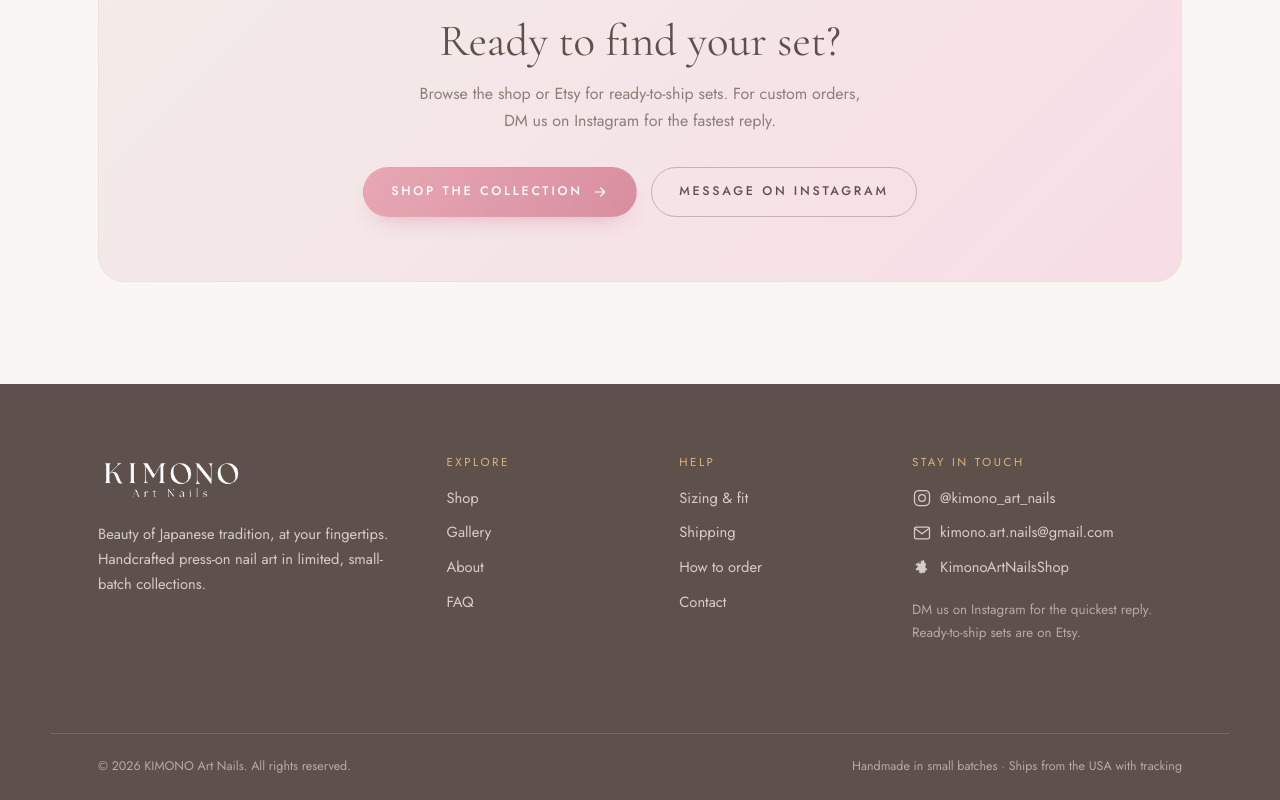
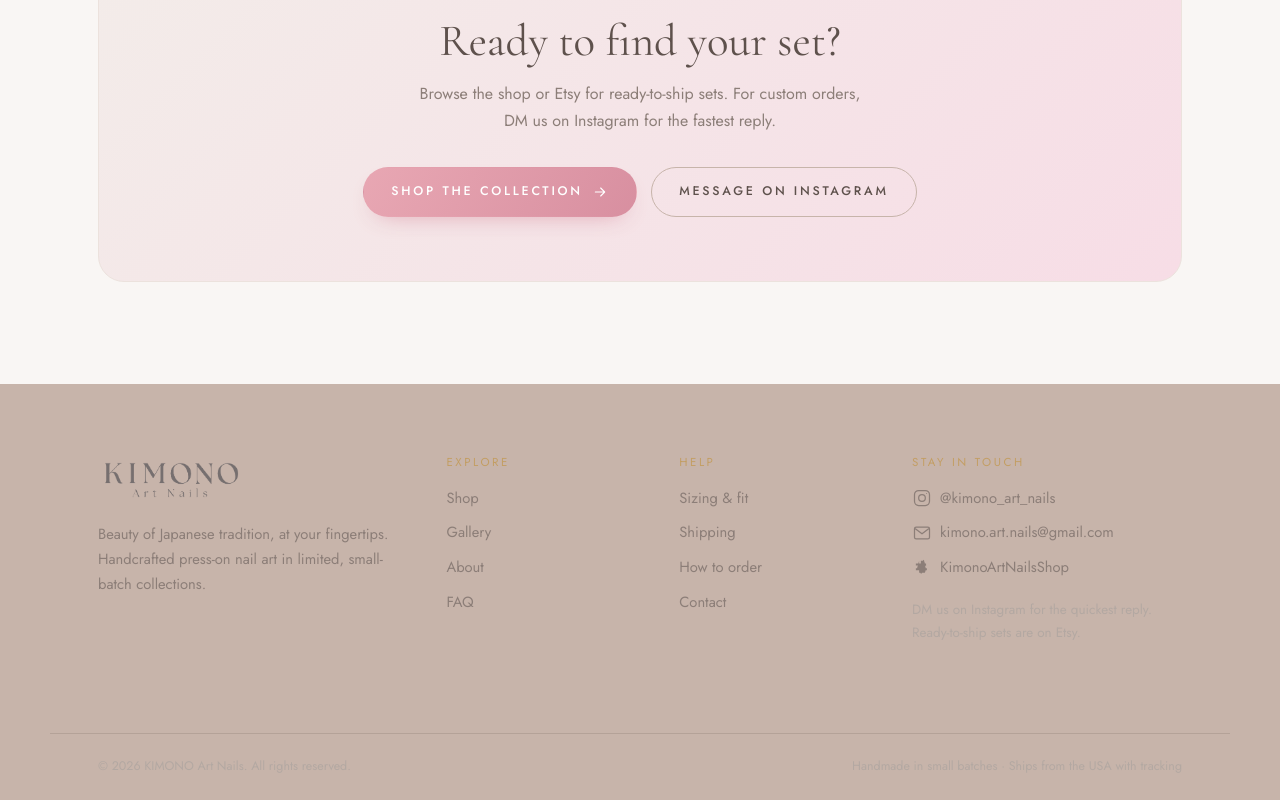
Before and after one commit to mkandy1115/kimono-art-nails, a React (Vite) app in the folder ui/: page / in a window 1280 px wide. Shown: the part 4469-5269 px from the top of the page. Built offline with nearby package versions, Linux system fonts and the light colour scheme; no server answers.

Commit message:
styling changed

```diff
--- a/ui/src/components/Footer.jsx
+++ b/ui/src/components/Footer.jsx
@@ -16,7 +16,7 @@
         <div className="footer__brand">
           <img
             className="footer__logo-img"
-            src="/logo-white.png"
+            src="/logo-grey.png"
             alt="KIMONO Art Nails"
             width="180"
             height="48"
--- a/ui/src/styles/components.css
+++ b/ui/src/styles/components.css
@@ -220,8 +220,8 @@
 
 /* -------------------------------- Footer --------------------------------- */
 .footer {
-  background: var(--text);
-  color: #efe6e2;
+  background: var(--greige);
+  color: var(--text);
   margin-top: auto;
 }
 .footer__top {
@@ -235,36 +235,36 @@
   width: auto;
   display: block;
 }
-.footer__tagline { margin-top: 1.1rem; color: #d8ccc6; max-width: 34ch; font-size: 0.92rem; }
+.footer__tagline { margin-top: 1.1rem; color: var(--text-soft); max-width: 34ch; font-size: 0.92rem; }
 .footer__col { display: flex; flex-direction: column; gap: 0.6rem; }
 .footer__heading {
   font-family: var(--font-sans);
   font-size: 0.72rem;
   letter-spacing: 0.22em;
   text-transform: uppercase;
-  color: var(--gold);
+  color: var(--gold-deep);
   margin-bottom: 0.4rem;
 }
-.footer__col a { color: #d8ccc6; font-size: 0.92rem; transition: color var(--dur) var(--ease); }
-.footer__col a:hover { color: #fff; }
+.footer__col a { color: var(--text-soft); font-size: 0.92rem; transition: color var(--dur) var(--ease); }
+.footer__col a:hover { color: var(--text); }
 .footer__contact {
   display: inline-flex;
   align-items: center;
   gap: 0.5rem;
-  color: #d8ccc6;
+  color: var(--text-soft);
   font-size: 0.9rem;
 }
-.footer__contact:hover { color: #fff; }
-.footer__note { margin-top: 0.6rem; color: #b7a9a3; font-size: 0.84rem; }
+.footer__contact:hover { color: var(--text); }
+.footer__note { margin-top: 0.6rem; color: var(--text-faint); font-size: 0.84rem; }
 .footer__bottom {
   display: flex;
   align-items: center;
   justify-content: space-between;
   gap: 1rem;
   padding-block: 1.4rem;
-  border-top: 1px solid rgba(255, 255, 255, 0.12);
+  border-top: 1px solid color-mix(in srgb, var(--text) 18%, transparent);
   font-size: 0.78rem;
-  color: #b7a9a3;
+  color: var(--text-faint);
 }
 @media (max-width: 820px) {
   .footer__top { grid-template-columns: 1fr 1fr; gap: 2rem; }
```
